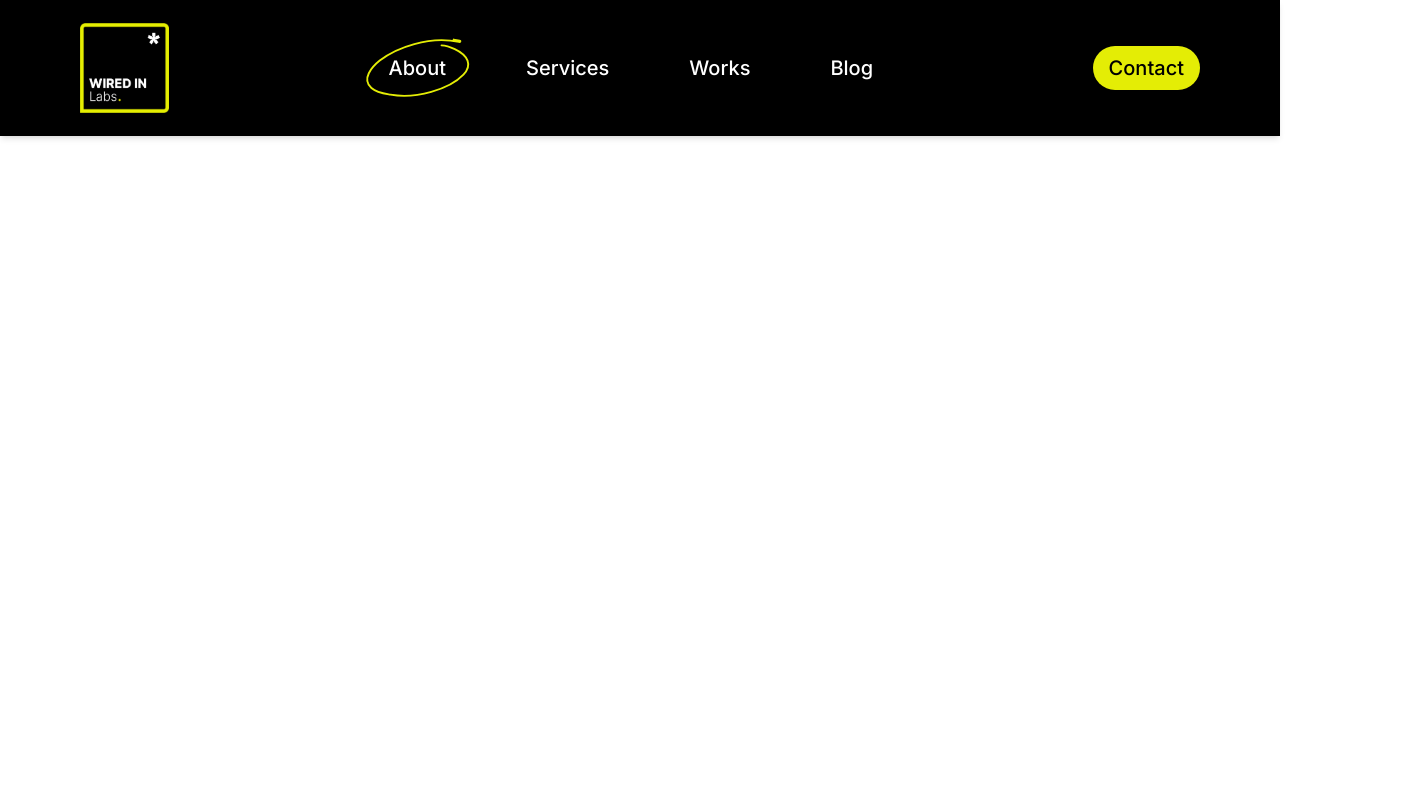
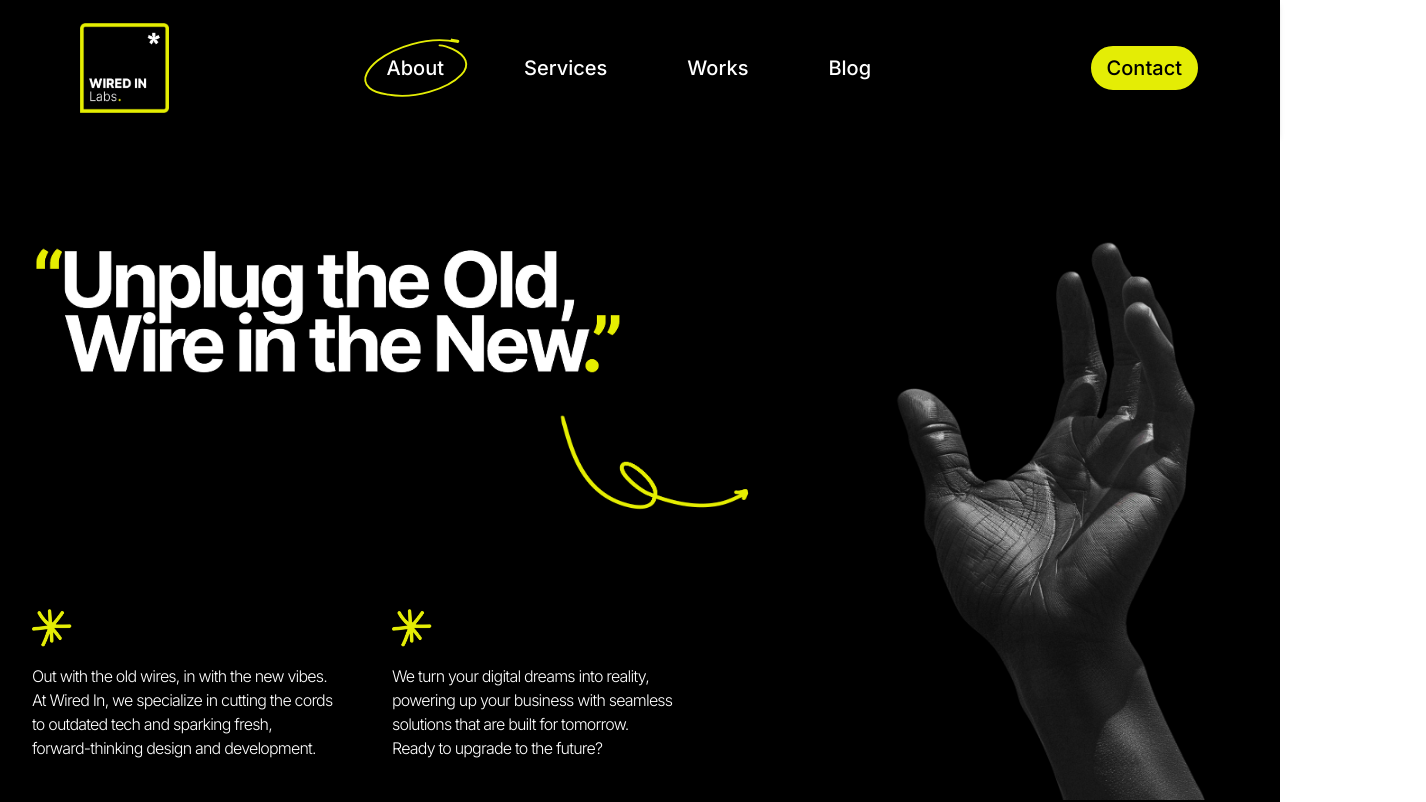
Before and after one commit to wiredinlabs/wiredinlabs, a Next.js app: page / in a window 1280 px wide. Shown: the top 802 px of the page, 1426 px wide, since content can reach past the window. Built offline with nearby package versions, Linux system fonts and the light colour scheme.

Commit message:
Navbar ƒin

```diff
--- a/src/app/page.js
+++ b/src/app/page.js
@@ -1,10 +1,13 @@
 import Image from "next/image";
 import About from "./(protected-routes)/About/page";
+import AboutSection from "@/components/home_components/About/AboutSection";
+import ServicesSection from "@/components/home_components/Services/ServicesSection";
 
 export default function Home() {
   return (
-    <div className="grid grid-rows-[20px_1fr_20px] text-6xl items-center justify-items-center min-h-screen p-8 pb-20 gap-16 sm:p-20 font-[family-name:var(--font-geist-sans)]">
-      Stay Tuned...
+    <div className="flex flex-col w-full min-h-screen font-[family-name:var(--font-geist-sans)] mt-[10vh]">
+    <AboutSection />
+    <ServicesSection />
     </div>
   );
 }
--- a/src/components/home_components/About/AboutSection.jsx
+++ b/src/components/home_components/About/AboutSection.jsx
@@ -1,8 +1,89 @@
+import Image from "next/image";
+
 // Main About Section Component
 export default function AboutSection() {
     return (
-      <div>
-        About Section
-      </div>
-    );
-  }
+    <div id="about" className="min-h-screen bg-black text-white">
+      {/* Main Content */}
+      <main className="container mx-auto px-8 py-8 relative">
+        <div className="grid grid-cols-2 gap-8 items-center relative">
+          {/* Left Column */}
+          <div className="space-y-24 relative">
+            {/* Main headings */}
+            <div className="pb-12 relative h-[50vh]">
+              <Image
+                src="/images/title.png"
+                alt="title"
+                layout="fill"
+                className="object-contain"
+              />
+            </div>
+
+            {/* Arrow Image pointing to the hand */}
+            <div className="absolute top-[30%] left-[89%] w-[15vw] h-[15vh]">
+              <Image
+                src="/images/arrow1.png"
+                alt="arrow"
+                layout="fill"
+                className="object-contain"
+              />
+            </div>
+
+            {/* Smaller texts */}
+            <div className="grid grid-cols-2 gap-32 items-center">
+              {/* First Text Block with Image */}
+              <div className="space-y-4 h-full w-[130%]">
+                <div className="flex items-start">
+                  <Image
+                    src="/images/bullet.png"  // Replace with actual image path
+                    alt="Tech Innovation"
+                    width={40}  // Adjust width
+                    height={40} // Adjust height
+                    className="object-contain"
+                  />
+                </div>
+                <p className="font-inter font-light text-md tracking-tighter">
+                  Out with the old wires, in with the new vibes.
+                  At Wired In, we specialize in cutting the cords
+                  to outdated tech and sparking fresh,
+                  forward-thinking design and development.
+                </p>
+              </div>
+
+              {/* Second Text Block with Image */}
+              <div className="space-y-4 h-full w-[130%]">
+                <div className="flex items-start">
+                  <Image
+                    src="/images/bullet.png"  // Replace with actual image path
+                    alt="Future Tech"
+                    width={40}  // Adjust width
+                    height={40} // Adjust height
+                    className="object-contain"
+                  />
+                </div>
+                <p className="font-inter font-light text-md tracking-tighter">
+                  We turn your digital dreams into reality,
+                  powering up your business with seamless
+                  solutions that are built for tomorrow.
+                  <br/>Ready to upgrade to the future?
+                </p>
+              </div>
+            </div>
+          </div>
+
+          {/* Right Column - Hand Image */}
+          <div className="relative h-[70vh] w-[130%]">
+            <div className="absolute top-[15%] left-[10%] w-[50vw] h-[70vh]">
+              <Image
+                src="/images/hand.png"
+                alt="hand"
+                layout="fill"
+                className="object-contain"
+              />
+            </div>
+          </div>
+        </div>
+      </main>
+    </div>
+  );
+}
--- /dev/null
+++ b/src/components/home_components/Services/ServicesSection.jsx
@@ -0,0 +1,10 @@
+import Image from "next/image";
+
+// Main Services Section Component
+export default function ServicesSection() {
+    return (
+    <div id="services" className="min-h-screen bg-[#E4ED05] text-black flex flex-col justify-center items-center text-8xl font-bold">
+      Services
+    </div>
+  );
+}
--- a/src/components/layout_components/NavBar/NavBar.jsx
+++ b/src/components/layout_components/NavBar/NavBar.jsx
@@ -1,5 +1,5 @@
 "use client";
-import React, { useState, useEffect, useRef } from "react";
+import React, { useState, useEffect } from "react";
 import Image from "next/image";
 import Link from "next/link";
 import { usePathname } from "next/navigation";
@@ -8,9 +8,23 @@ import AnimatedCircle from "./_navbar_components/AnimatedCircle";
 const NavBar = () => {
   const pathname = usePathname();
   const [activeSection, setActiveSection] = useState("/");
+  const [isVisible, setIsVisible] = useState(true);
+  const [lastScrollY, setLastScrollY] = useState(0);
 
   useEffect(() => {
     const handleScroll = () => {
+      const currentScrollY = window.scrollY;
+
+      // Show navbar when scrolling up, hide when scrolling down
+      if (currentScrollY > lastScrollY && currentScrollY > 50) {
+        setIsVisible(false);
+      } else {
+        setIsVisible(true);
+      }
+
+      setLastScrollY(currentScrollY);
+
+      // Update active section based on viewport
       const sections = [
         { id: "/", ref: document.getElementById("about") },
         { id: "#services", ref: document.getElementById("services") },
@@ -31,10 +45,14 @@ const NavBar = () => {
 
     window.addEventListener("scroll", handleScroll);
     return () => window.removeEventListener("scroll", handleScroll);
-  }, []);
+  }, [lastScrollY]);
 
   return (
-    <div className="text-black h-[17vh] w-full flex justify-between bg-black items-center px-20 py-1 fixed top-0 shadow-md z-50">
+    <div
+      className={`text-black h-[17vh] w-full flex justify-between bg-black items-center px-20 py-1 fixed top-0 shadow-md z-50 transition-transform duration-500 ${
+        isVisible ? "translate-y-0" : "-translate-y-full"
+      }`}
+    >
       {/* Logo */}
       <div>
         <Image
@@ -70,7 +88,10 @@ const NavBar = () => {
       </div>
 
       {/* Contact Button */}
-      <div className="flex justify-center items-center text-black bg-[#E4ED05] rounded-3xl px-4 py-2 text-xl font-medium">
+      <div
+        className="flex justify-center items-center text-black bg-[#E4ED05] border-2 border-black rounded-3xl px-4 py-2 text-xl font-medium cursor-pointer
+    hover:bg-black hover:border-[#E4ED05] hover:text-white transition-all duration-500"
+      >
         Contact
       </div>
     </div>
```
